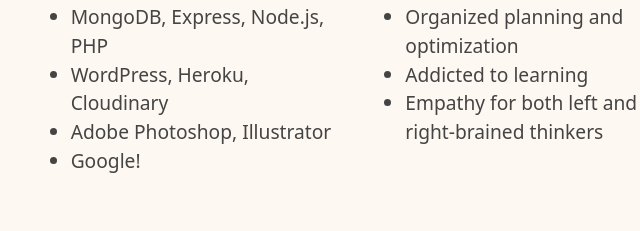
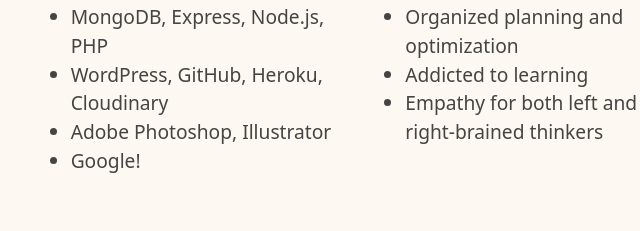
Before and after one commit to vricot/Web-Developer-Portfolio, a plain HTML site: page index.html in a window 1280 px wide. Shown: the part 409-640 px from the top of the page, 492-1132 px from the left. Drawn offline with nearby package versions, Linux system fonts and the light colour scheme.

Commit message:
Updated skills section

```diff
--- a/index.html
+++ b/index.html
@@ -52,7 +52,7 @@
                                             MongoDB, Express, Node.js, PHP
                                         </li>
                                         <li>
-                                            WordPress, Heroku, Cloudinary
+                                            WordPress, GitHub, Heroku, Cloudinary
                                         </li>
                                         <li>
                                             Adobe Photoshop, Illustrator
```
